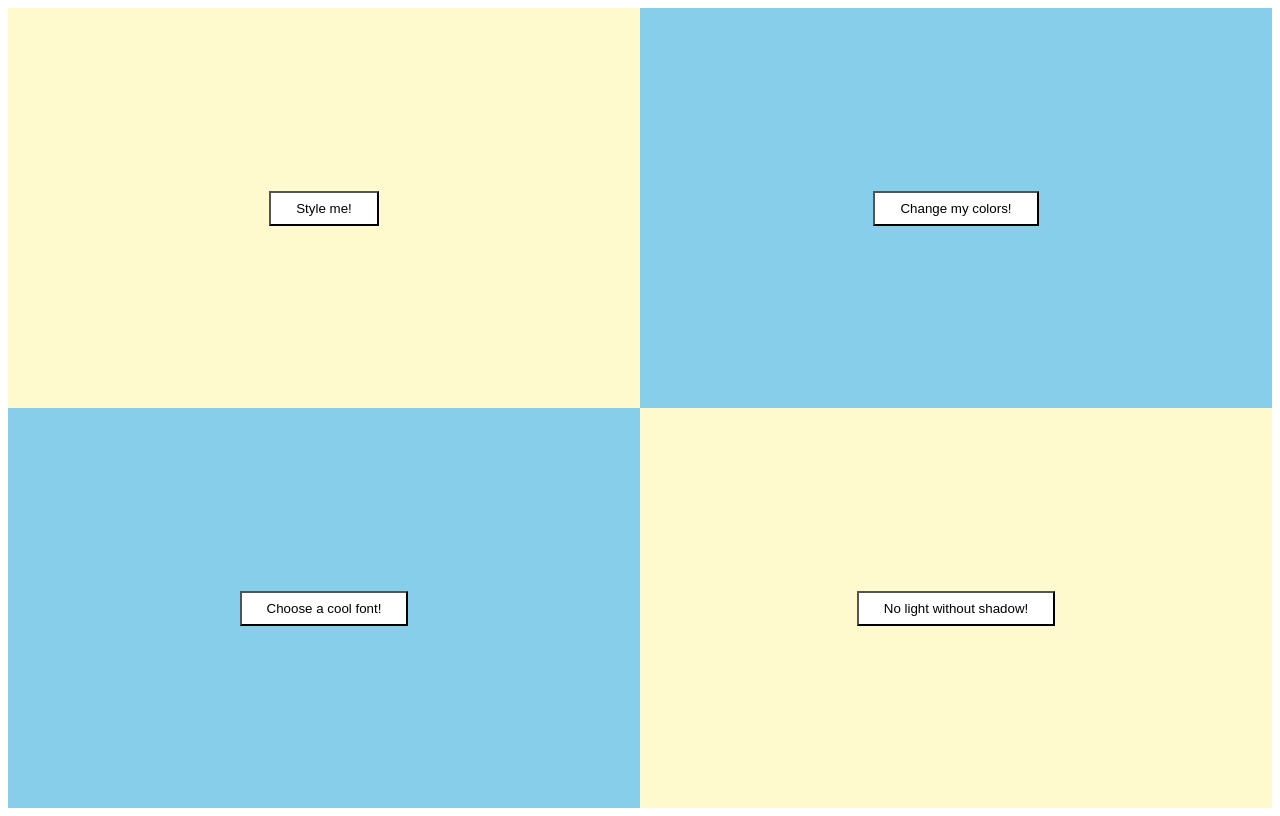
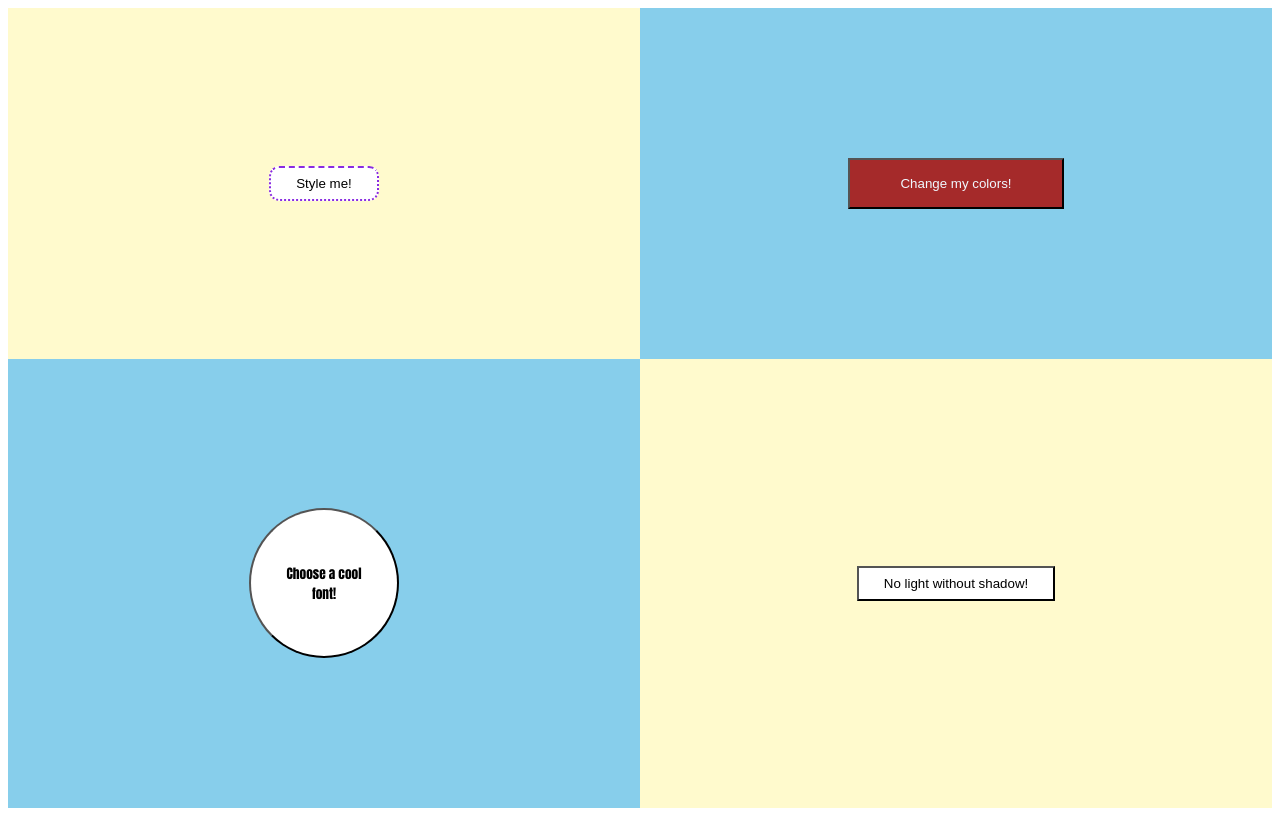
Before and after one commit to em-ha/web-challenges, a website: page css-basic/css-basics_button-styles/index.html in a window 1280 px wide. Drawn offline with Linux system fonts and the light colour scheme.

Commit message:
add stylings to buttons 1, 2 and 3

```diff
--- a/css-basic/css-basics_button-styles/css/styles.css
+++ b/css-basic/css-basics_button-styles/css/styles.css
@@ -31,18 +31,35 @@ button {
 Make sure not to put your code into the comments, because then nothing will happen. */
 
 .button1 {
+  border-style: dotted;
+  border-color: blueviolet;
+  border-radius: 10px;
+  border-top-style: dashed;
+
   /* Style me! Change my border, set a border radius or try out other styles. :) */
 }
 
 .button2 {
+  background-color: brown;
+  color: aliceblue;
+  padding: 16px 50px;
+
   /* Style me! Change my color or background-color, or both! You can experiment with different color formats here, like HEX, RGB, etc. */
 }
 
 .button3 {
-  /* Style me! You can test out changing the font, font size, ...*/
+  font: 500;
+  font-family: Impact, Haettenschweiler, "Arial Narrow Bold", sans-serif;
+  width: 150px;
+  height: 150px;
+  border-radius: 100%;
+  /* Style me!
+  You can test out changing the font, font size, ...*/
 }
 
 .button4 {
+  box-shadow: 20px;
+
   /* Style me! Can you add a shadow to this button? Try playing around with shadow properties - you can even change the shadow color, size, and more. */
 }
 
```
